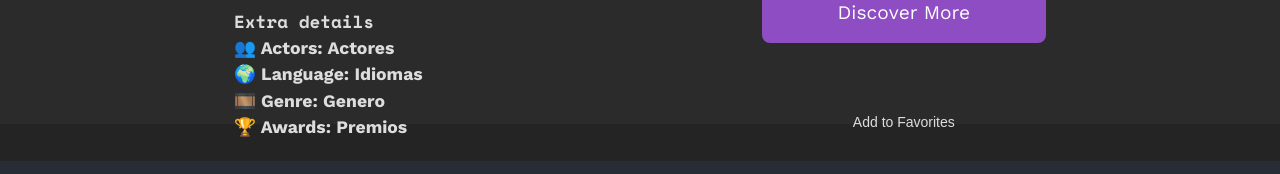
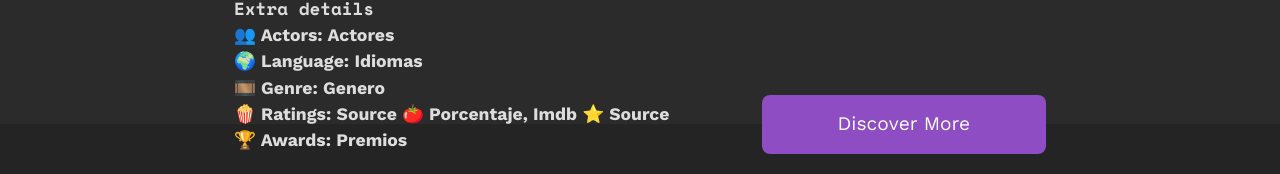
Before and after one commit to amb2007/Css-del-proyecto, a React (Vite) app: page /Descripcion in a window 1280 px wide. Shown: the part 676-850 px from the top of the page. Built offline with nearby package versions, Linux system fonts and the light colour scheme; no server answers; the database is empty.

Commit message:
no funciona el sistema de guardado

```diff
--- a/src/components/Descripcion.jsx
+++ b/src/components/Descripcion.jsx
@@ -1,33 +1,10 @@
 import { useLocation } from "react-router-dom";
 import './Descripcion.css';
 import Trailer from "./Trailer.jsx";
-import { useEffect, useState } from "react";
-
 function Descripcion() {
   const location = useLocation();
   const { movie } = location.state || {};
-  const [isFavorite, setIsFavorite] = useState(false);
-
-  useEffect(() => {
-    const favorites = JSON.parse(localStorage.getItem("favorites")) || [];
-    setIsFavorite(favorites.some(favMovie => favMovie.imdbID === movie?.imdbID));
-  }, [movie]);
-
-  const toggleFavorite = () => {
-    const favorites = JSON.parse(localStorage.getItem("favorites")) || [];
-    if (isFavorite) {
-
-      const updatedFavorites = favorites.filter(favMovie => favMovie.imdbID !== movie.imdbID);
-      localStorage.setItem("favorites", JSON.stringify(updatedFavorites));
-      setIsFavorite(false);
-    } else {
-
-      favorites.push(movie);
-      localStorage.setItem("favorites", JSON.stringify(favorites));
-      setIsFavorite(true);
-    }
-  };
-
+  // Convierte el runtime a horas y minutos
   const getDuration = (runtime) => {
     if (runtime && runtime.includes("min")) {
       const minutes = parseInt(runtime.split(" ")[0], 10);
@@ -35,7 +12,7 @@ function Descripcion() {
       const remainingMinutes = minutes % 60;
       return { hours, minutes: remainingMinutes };
     }
-    return { hours: 1, minutes: 59 };
+    return { hours: 1, minutes: 59 }; // Valor predeterminado
   };
 
   const duration = movie ? getDuration(movie.Runtime) : { hours: 1, minutes: 59 };
@@ -52,15 +29,21 @@ function Descripcion() {
       <div className="content-section">
         <div className="left-content">
           <h1 className="movieName">{movie ? movie.Title : "Nombre De La Película"}</h1>
-          <p className="release-date">Release date {movie ? movie.Released : "Sep 30, 2022"}</p>
-          <p className="author">Created by <span className="author-name">{movie ? movie.Director : "Nombre Del Autor"}</span></p>
-          <p className="description">{movie ? movie.Plot : "Descripcion"}</p>
+          <p className="release-date">
+            Release date {movie ? movie.Released : "Sep 30, 2022"}
+          </p>
+          <p className="author">
+            Created by <span className="author-name">{movie ? movie.Director : "Nombre Del Autor"}</span>
+          </p>
+          <p className="description">
+            {movie ? movie.Plot : "Descripcion"}
+          </p>
           <div className="extra-details">
             <p><span className="detail-title">Extra details</span></p>
             <p className="datailsStyle">👥 Actors: {movie ? movie.Actors : "Actores"}</p>
             <p className="datailsStyle">🌍 Language: {movie ? movie.Language : "Idiomas"}</p>
             <p className="datailsStyle">🎞️ Genre: {movie ? movie.Genre : "Genero"}</p>
-            {/*<p className="datailsStyle">🍿 Ratings: {movie ? movie.Ratings[1].Source : "Source"} 🍅 {movie ? movie.Ratings[1].Value : "Porcentaje"}, Imdb ⭐ {movie ? movie.imdbRating : "Source"} </p>*/}
+            <p className="datailsStyle">🍿 Ratings: {movie ? movie.Ratings[1].Source : "Source"} 🍅 {movie ? movie.Ratings[1].Value : "Porcentaje"}, Imdb ⭐ {movie ? movie.imdbRating : "Source"} </p>
             <p className="datailsStyle">🏆 Awards: {movie ? movie.Awards : "Premios"}</p>
           </div>
         </div>
@@ -75,10 +58,7 @@ function Descripcion() {
             </div>
           </div>
           <button className="discover-button">Discover More</button>
-          {movie && <Trailer imdbId={movie.imdbID} />}
-          <button onClick={toggleFavorite} className="favorite-button">
-            {isFavorite ? "Remove from Favorites" : "Add to Favorites"}
-          </button>
+          {movie && <Trailer imdbId={movie.imdbID}></Trailer>}
         </div>
       </div>
     </div>
--- a/src/components/Favorites.jsx
+++ b/src/components/Favorites.jsx
@@ -1,17 +1,14 @@
-import React, { useEffect, useState } from 'react';
-import { useNavigate } from 'react-router-dom';
+import React from 'react';
+import { useLocation, useNavigate } from 'react-router-dom';
+//import './Favoritos.css';
 
 function Favoritos() {
-  const [favorites, setFavorites] = useState([]);
+  const location = useLocation();
+  const { favorites } = location.state || { favorites: [] }; // Obtener la lista de favoritos
   const navigate = useNavigate();
 
-  useEffect(() => {
-    const storedFavorites = JSON.parse(localStorage.getItem("favorites")) || [];
-    setFavorites(storedFavorites);
-  }, []);
-
   const goToDescription = (movie) => {
-    navigate('/Descripcion', { state: { movie } });
+    navigate('/Descripcion', { state: { movie } }); // Redirigir a la descripción de la película
   };
 
   return (
```
